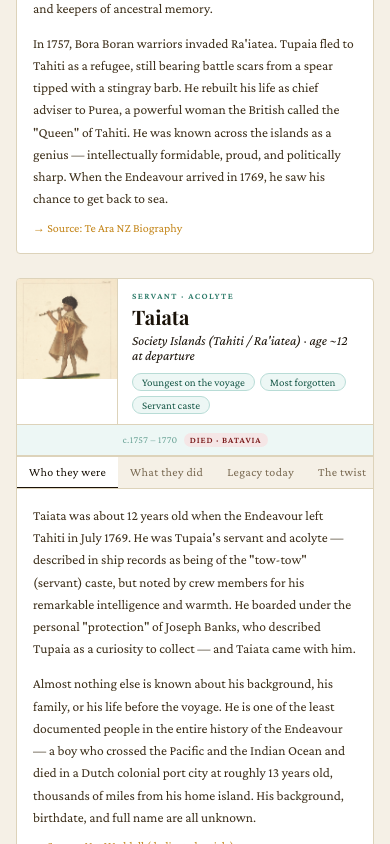
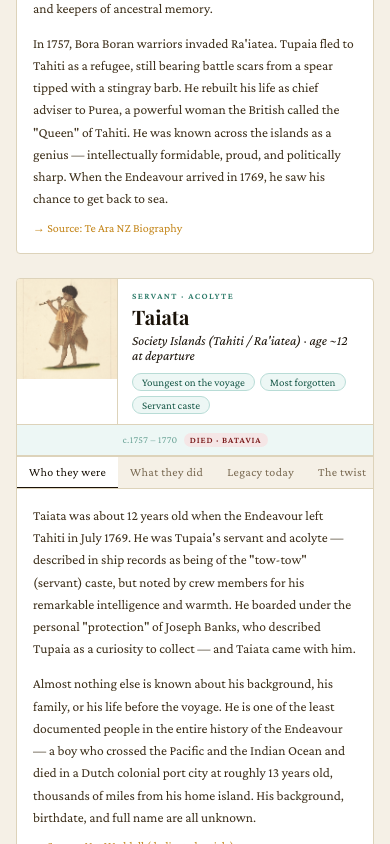
Before and after one commit to farrennatasha/endeavor-site, a plain HTML site: page endeavour_crew_1.html in a window 390 px wide. Shown: the part 1156-2000 px from the top of the page. Drawn offline with nearby package versions, Linux system fonts and the light colour scheme; a web font is replaced by a local one.

Commit message:
center image on mobile

```diff
--- a/endeavour_crew_1.html
+++ b/endeavour_crew_1.html
@@ -208,7 +208,7 @@
     .section-title { font-size: 1.1rem; }
     .card-top { grid-template-columns: 100px 1fr; }
     .card-sigil { display: contents; padding: 0; gap: 0; }
-    .sigil-img { grid-column: 1; grid-row: 1; width: 100px; height: 100px; object-position: top center; }
+    .sigil-img { grid-column: 1; grid-row: 1; width: 100px; height: 100px; object-position: center center; }
     .sigil-no-img { grid-column: 1; grid-row: 1; width: 100px; height: 100px; }
     .sigil-meta { grid-column: 1 / -1; grid-row: 2; display: flex; flex-direction: row; flex-wrap: wrap; gap: 6px; width: 100%; padding: 8px 14px; background: var(--parchment-dark); border-top: 1px solid var(--parchment-deeper); border-bottom: 1px solid var(--parchment-deeper); align-items: center; justify-content: center; }
     .sigil-dates { font-size: 10px; }
```
